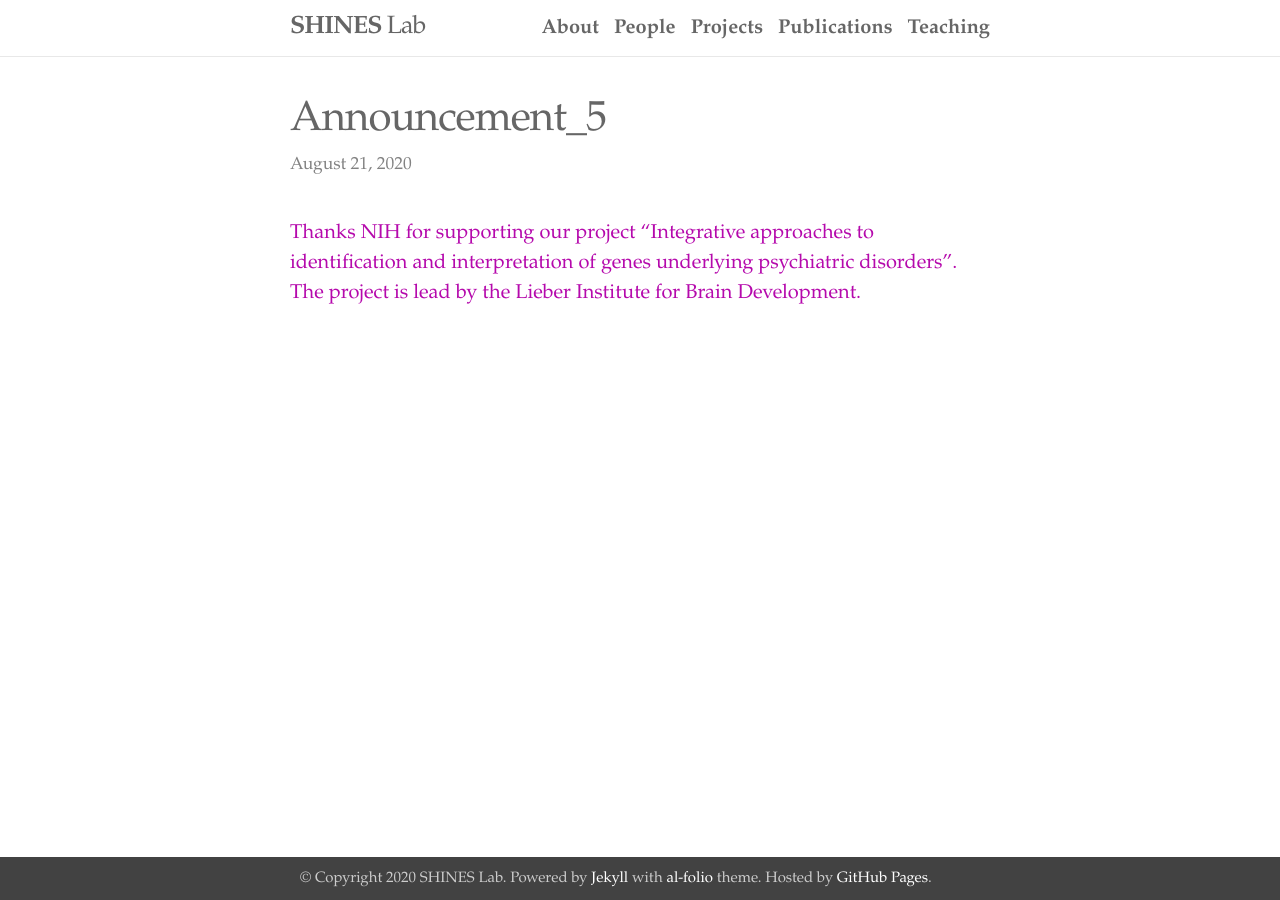
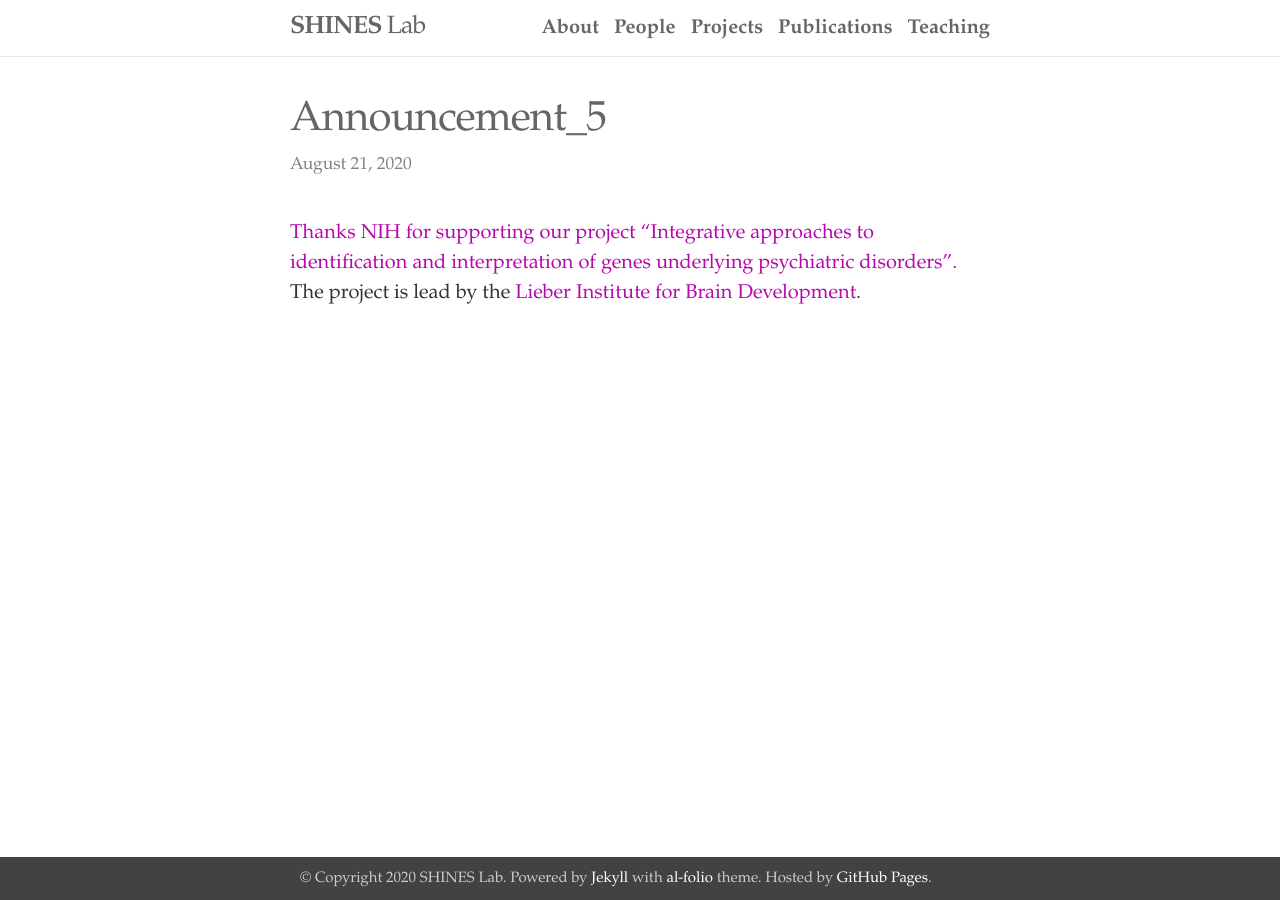
Before and after one commit to shines-lab/shines-lab.github.io, a Jekyll site: the page built from _news/announcement_5.md, in a window 1280 px wide. Built offline with Jekyll 4.4.1, drawn with Linux system fonts in a browser that asks for light colours.

```diff
--- a/_news/announcement_5.md
+++ b/_news/announcement_5.md
@@ -4,4 +4,4 @@ date: 2020-08-21
 inline: true
 ---
 
-<a href="https://www.egr.uh.edu/news/202008/lin-receives-sub-award-nih-grant-work-psychiatric-genetics"> Thanks NIH for supporting our project "Integrative approaches to identification and interpretation of genes underlying psychiatric disorders". The project is lead by the <a href="https://www.libd.org"> Lieber Institute for Brain Development.
+<a href="https://www.egr.uh.edu/news/202008/lin-receives-sub-award-nih-grant-work-psychiatric-genetics"> Thanks NIH for supporting our project "Integrative approaches to identification and interpretation of genes underlying psychiatric disorders".</a> The project is lead by the <a href="https://www.libd.org"> Lieber Institute for Brain Development</a>.
```
